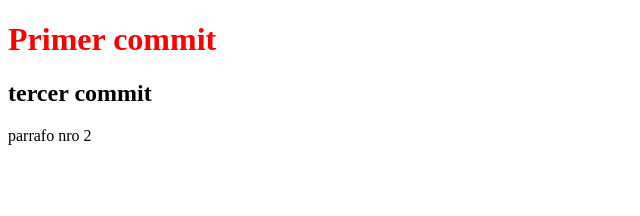
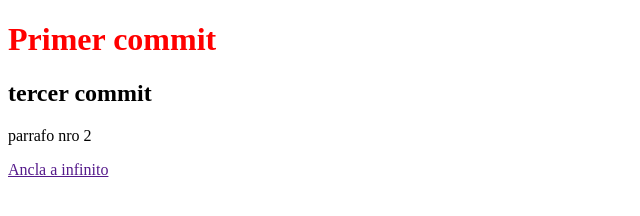
Before and after one commit to nerinasol/githubtest, a plain HTML site: page index.html in a window 1280 px wide. Shown: the whole page, without its empty margins (0-640 px from the left). Drawn offline with Linux system fonts and the light colour scheme.

Commit message:
cambio linea 17 nerinados

```diff
--- a/index.html
+++ b/index.html
@@ -13,5 +13,6 @@
     <div>
         <p>parrafo nro 2</p>
     </div>
+    <a href="">Ancla a infinito</a>
 </body>
 </html>
```
